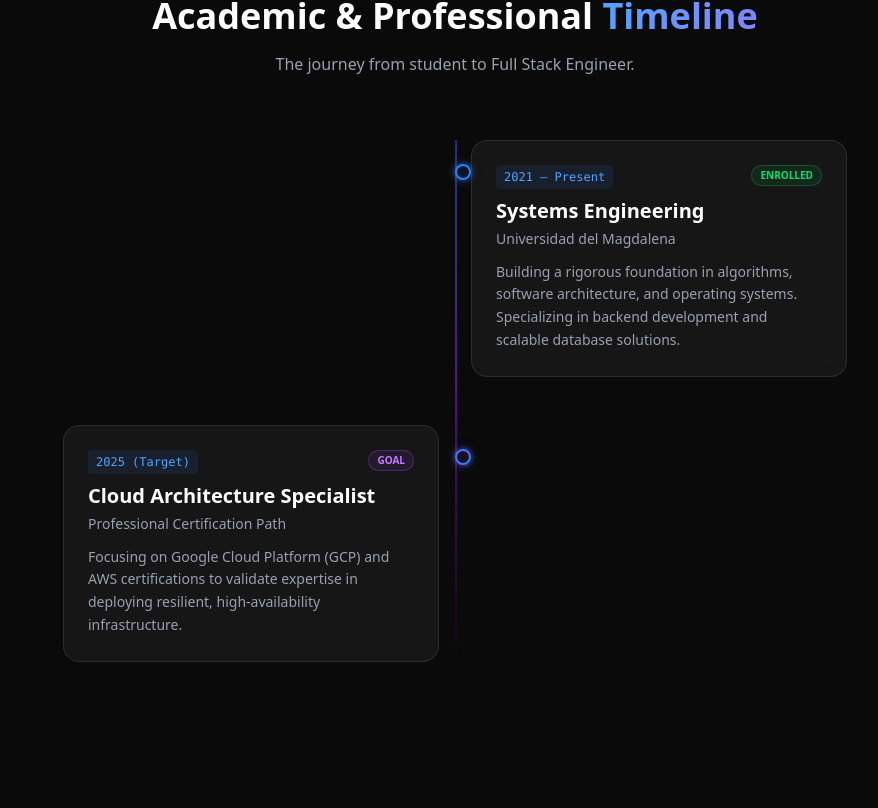
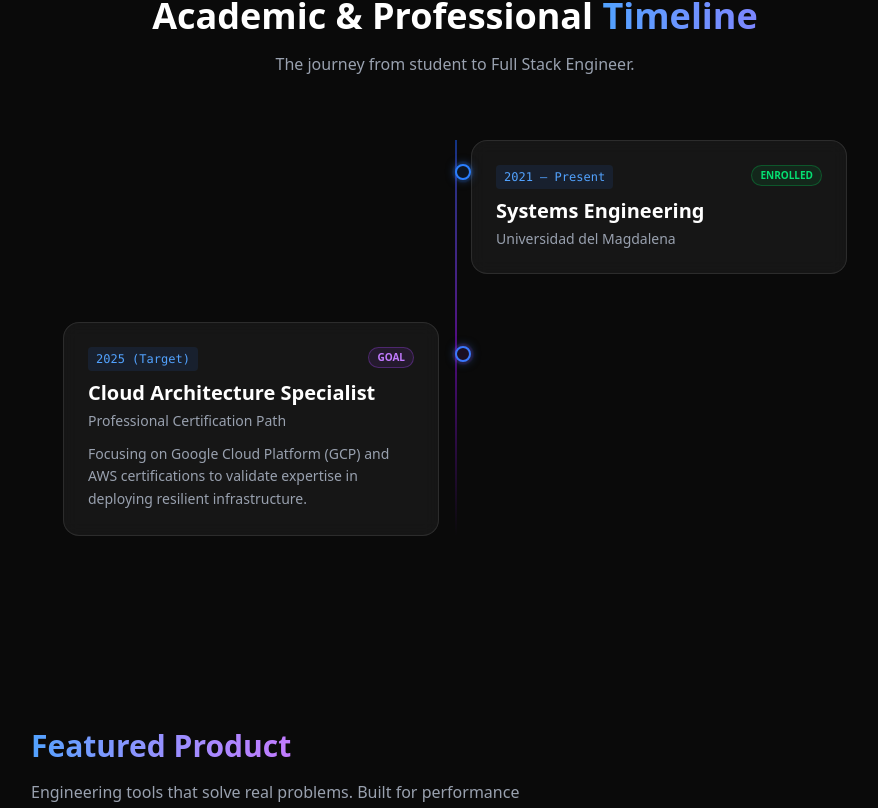
Before and after one commit to JussiTorres/jussi-portfolio, a Next.js app: page / in a window 1280 px wide. Shown: the part 1785-2593 px from the top of the page, without its empty margins (185-1063 px from the left). Built offline with nearby package versions, Linux system fonts and the light colour scheme.

Commit message:
fix: Remove verbose description from Education timeline

```diff
--- a/src/app/components/Education.jsx
+++ b/src/app/components/Education.jsx
@@ -2,14 +2,12 @@
 import { motion } from "framer-motion";
 
 export default function Education() {
-  // Datos de la trayectoria
   const timelineData = [
     {
       year: "2021 — Present",
       title: "Systems Engineering",
       institution: "Universidad del Magdalena",
-      description:
-        "Building a rigorous foundation in algorithms, software architecture, and operating systems. Specializing in backend development and scalable database solutions.",
+      description: null, // Limpiamos la descripción para un look minimalista
       status: "Enrolled",
       color: "bg-blue-500",
     },
@@ -18,7 +16,7 @@ export default function Education() {
       title: "Cloud Architecture Specialist",
       institution: "Professional Certification Path",
       description:
-        "Focusing on Google Cloud Platform (GCP) and AWS certifications to validate expertise in deploying resilient, high-availability infrastructure.",
+        "Focusing on Google Cloud Platform (GCP) and AWS certifications to validate expertise in deploying resilient infrastructure.",
       status: "Goal",
       color: "bg-purple-500",
     },
@@ -27,13 +25,12 @@ export default function Education() {
   return (
     <section id="education" className="py-24 relative bg-neutral-950 overflow-hidden">
 
-      {/* Background Decor (Matching the theme) */}
+      {/* Background Decor */}
       <div className="absolute top-1/3 left-0 w-[400px] h-[400px] bg-blue-900/10 rounded-full blur-[100px] -z-10" />
       <div className="absolute bottom-0 right-0 w-[400px] h-[400px] bg-indigo-900/10 rounded-full blur-[100px] -z-10" />
 
       <div className="max-w-4xl mx-auto px-6">
 
-        {/* Header */}
         <motion.div
           initial={{ opacity: 0, y: 20 }}
           whileInView={{ opacity: 1, y: 0 }}
@@ -93,14 +90,18 @@ export default function Education() {
                     </div>
 
                     <h3 className="text-xl font-bold text-white mb-1">{item.title}</h3>
-                    <p className="text-sm text-gray-400 font-medium mb-3">{item.institution}</p>
-                    <p className="text-gray-400 text-sm leading-relaxed">
-                      {item.description}
+                    <p className={`text-sm text-gray-400 font-medium ${item.description ? "mb-3" : ""}`}>
+                      {item.institution}
                     </p>
+
+                    {item.description && (
+                      <p className="text-gray-400 text-sm leading-relaxed">
+                        {item.description}
+                      </p>
+                    )}
                   </div>
                 </div>
 
-                {/* Spacer for the other side (desktop only) */}
                 <div className="hidden md:block md:w-1/2" />
               </motion.div>
             ))}
```
